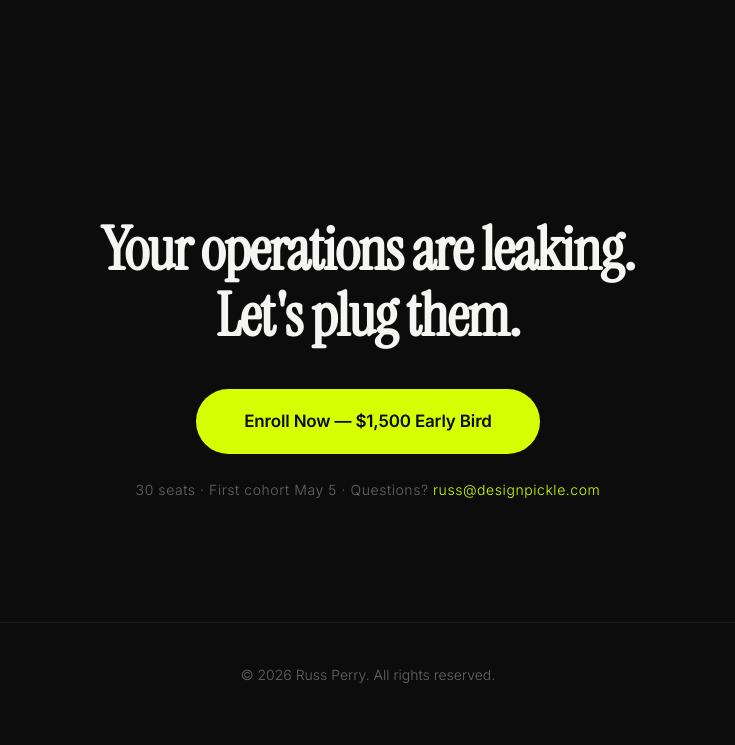
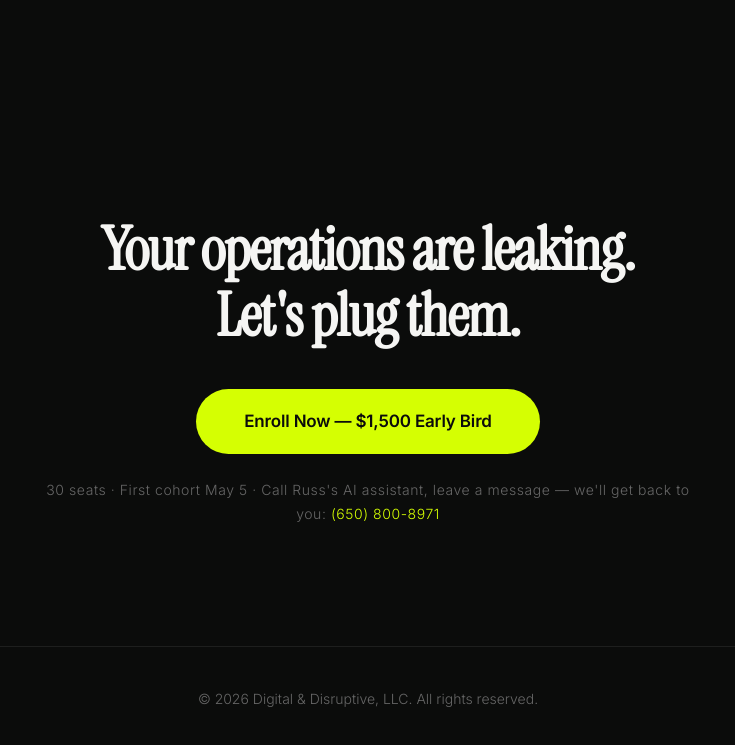
Before and after one commit to russperry/ai-for-operators, a plain HTML site: page index.html in a window 1280 px wide. Shown: the part 10831-11576 px from the top of the page, without its empty margins (272-1007 px from the left). Drawn offline with Linux system fonts and the light colour scheme.

Commit message:
Footer CTA + copyright: Pin phone number, Digital & Disruptive LLC

```diff
--- a/index.html
+++ b/index.html
@@ -573,14 +573,14 @@ footer .subtle{color:#444;font-size:13px}
   <div class="container">
     <h2>Your operations are leaking.<br>Let's plug them.</h2>
     <a href="#enroll" class="btn-primary">Enroll Now — $1,500 Early Bird</a>
-    <p class="hero-meta">30 seats · First cohort May 5 · Questions? <a href="mailto:russ@designpickle.com">russ@designpickle.com</a></p>
+    <p class="hero-meta">30 seats · First cohort May 5 · Call Russ's AI assistant, leave a message — we'll get back to you: <a href="tel:+16508008971">(650) 800-8971</a></p>
   </div>
 </section>
 
 <!-- Footer -->
 <footer>
   <div class="container">
-    <p>&copy; 2026 Russ Perry. All rights reserved.</p>
+    <p>&copy; 2026 Digital &amp; Disruptive, LLC. All rights reserved.</p>
   </div>
 </footer>
 
```
